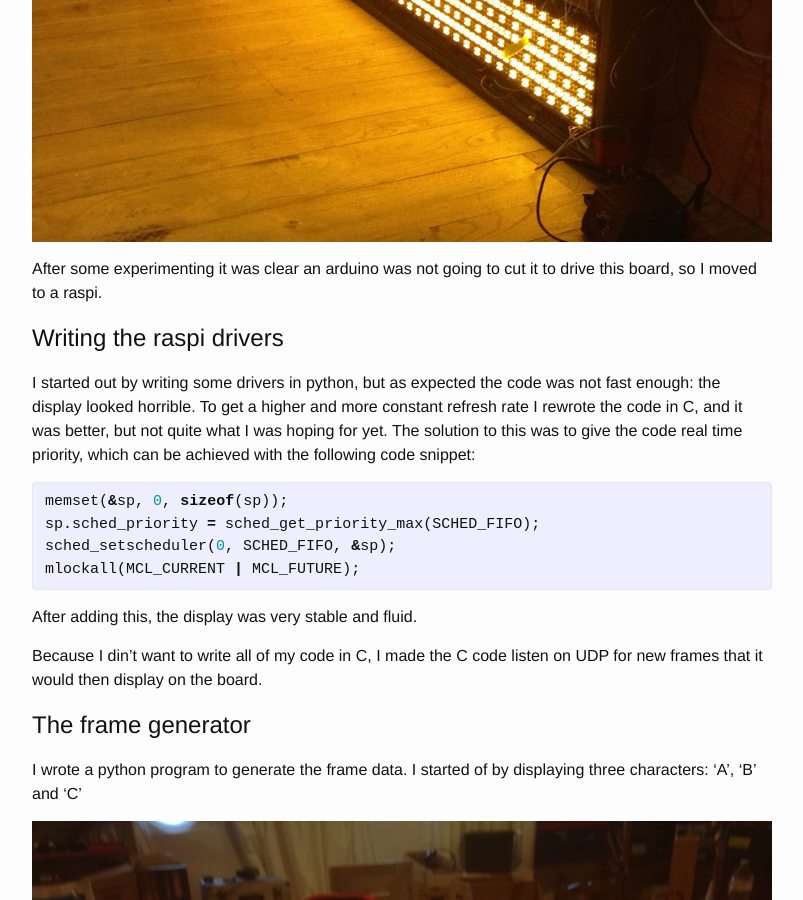
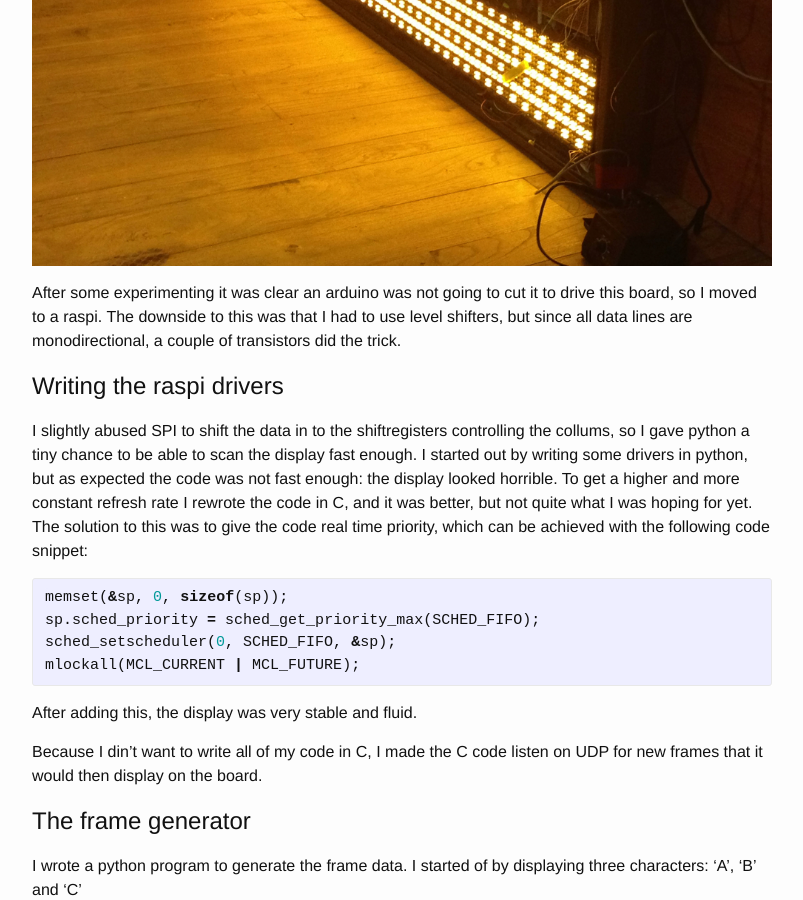
Before and after one commit to pietdevaere/devae.re-projects, a Jekyll site: the page built from _posts/2014-08-20-muchosledjes.markdown, in a window 1280 px wide and 900 px high, scrolled down 2209 px. Shown: the whole window, without its empty margins (238-1041 px from the left). Built offline with Jekyll 4.4.1, drawn with Linux system fonts in a browser that asks for light colours; some of the changed text lies outside the part shown.

Commit message:
added some info about the driver software and pinout

```diff
--- a/_posts/2014-08-20-muchosledjes.markdown
+++ b/_posts/2014-08-20-muchosledjes.markdown
@@ -24,6 +24,7 @@
 I opted to go with the second option, so I puled out one of the display panels and started following traces and looking up data sheets.
 I quickly found out the boards are pretty simple: There are two banks of shift registers on each board:
 one that contains the data for the horizontal lines, and one for the vertical data lines. Apart from that every board had some tri-sate buffers for the control signal.
+The pinout for the display pannels can be found on [github][]
 
 I hooked up an arduino to the data lines, and after some tinkering I could display my first real graphic:
 
@@ -37,9 +38,11 @@
 ![A pattern on the entire image](/projects/images/muchos-pattern.jpg)
 
 After some experimenting it was clear an arduino was not going to cut it to drive this board, so I moved to a raspi.
+The downside to this was that I had to use level shifters, but since all data lines are monodirectional, a couple of transistors did the trick.
 
 # Writing the raspi drivers
 
+I slightly abused SPI to shift the data in to the shiftregisters controlling the collums, so I gave python a tiny chance to be able to scan the display fast enough.
 I started out by writing some drivers in python, but as expected the code was not fast enough: the display looked horrible. To get a higher and more constant refresh rate I rewrote the code in C, and it was better, but not quite what I was hoping for yet. The solution to this was to give the code real time priority, which can be achieved with the following code snippet:
 
 {% highlight C %}
```
